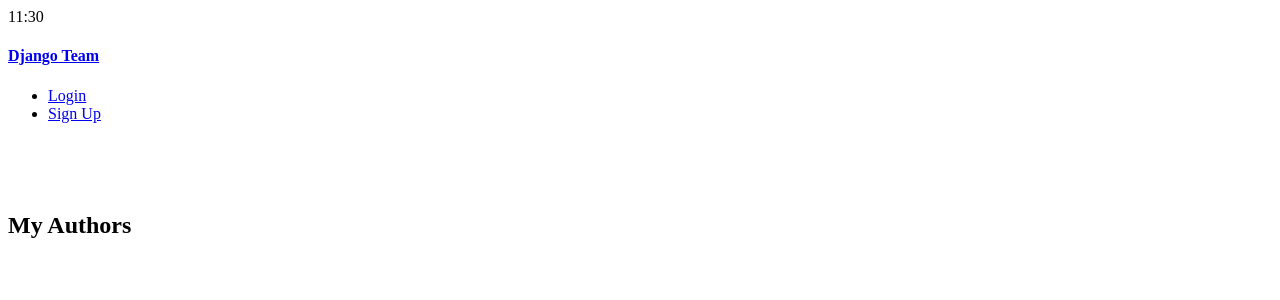
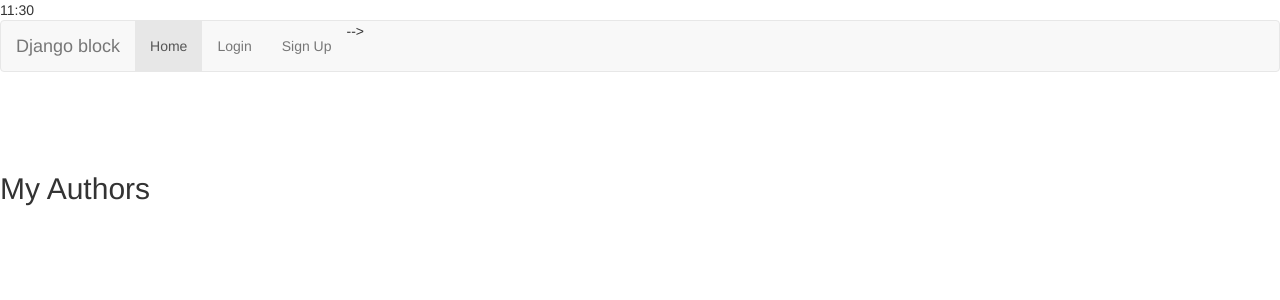
Before and after one commit to bmalvo/Django_SDA, a Django app: page /books/author-list in a window 1280 px wide. Shown: the top 300 px of the page. Run offline with Django 4.2, Linux system fonts and the light colour scheme; data that the repository does not hold is empty; some libraries are stand-ins or nearby versions.

Commit message:
navbar second version

```diff
--- a/templates/base.html
+++ b/templates/base.html
@@ -7,19 +7,46 @@
 <body>
 <head>
     <meta charset="UTF-8">
-    <meta name="viewport" content="width=device-width, initial-scale=1.0">
-    <meta http-equiv="X-UA-Compatible" content="ie=edge">
-    <title>Django Bock</title>
-    <link rel="stylesheet" href="https://use.fontawesome.com/releases/v5.7.2/css/all.css">
-    <link href="https://fonts.googleapis.com/css?family=Poppins&display=swap" rel="stylesheet">
+    <title>Django Block</title>
+    <meta name="viewport" content="width=device-width, initial-scale=1">
+    <link rel="stylesheet" href="https://maxcdn.bootstrapcdn.com/bootstrap/3.4.1/css/bootstrap.min.css">
+    <script src="https://ajax.googleapis.com/ajax/libs/jquery/3.6.0/jquery.min.js"></script>
+    <script src="https://maxcdn.bootstrapcdn.com/bootstrap/3.4.1/js/bootstrap.min.js"></script>
 </head>
 11:30
-<nav class="navbar">
-    <div class="logo">
-        <h4><a href="/">Django Team</a></h4>
+<!--<nav class="navbar">-->
+<!--    <div class="logo">-->
+<!--        <h4><a href="/">Django Team</a></h4>-->
+<!--    </div>-->
+<!--    <ul class="nav-links">-->
+<!--        {% if not user.is_authenticated %}-->
+<!--            <li>-->
+<!--                <a href="/users/login/">Login</a>-->
+<!--            </li>-->
+<!--        <li>-->
+<!--                <a href="/users/sign-up/">Sign Up</a>-->
+<!--            </li>-->
+<!--        {% else %}-->
+<!--            <li>-->
+<!--                <a href="/users/logout">Logout</a>-->
+<!--            </li>-->
+
+<!--        {% endif %}-->
+<!--    </ul>-->
+<!--    <div class="stack">-->
+<!--        <div class="line1"></div>-->
+<!--        <div class="line2"></div>-->
+<!--        <div class="line3"></div>-->
+<!--    </div>-->
+<!--</nav>-->
+<nav class="navbar navbar-default">
+  <div class="container-fluid">
+    <div class="navbar-header">
+      <a class="navbar-brand" href="/">Django block</a>
     </div>
-    <ul class="nav-links">
-        {% if not user.is_authenticated %}
+    <ul class="nav navbar-nav">
+      <li class="active"><a href="/users/login/">Home</a></li>
+      {% if not user.is_authenticated %}-->
         <li>
             <a href="/users/login/">Login</a>
         </li>
@@ -33,10 +60,6 @@
 
         {% endif %}
     </ul>
-    <div class="stack">
-        <div class="line1"></div>
-        <div class="line2"></div>
-        <div class="line3"></div>
   </div>
 </nav>
 <br>
```
Lines whose indentation alone changed are shown as unchanged.
